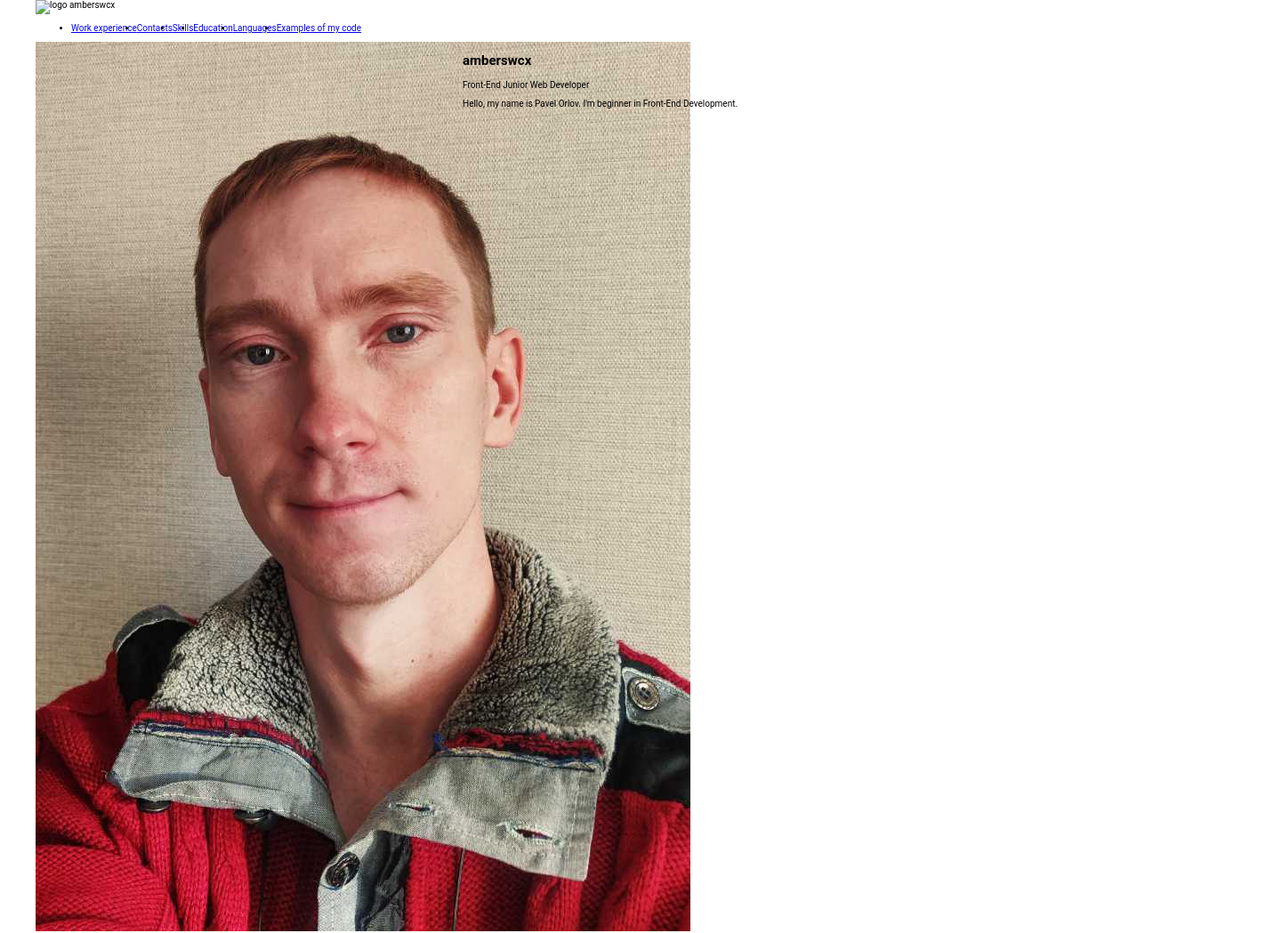
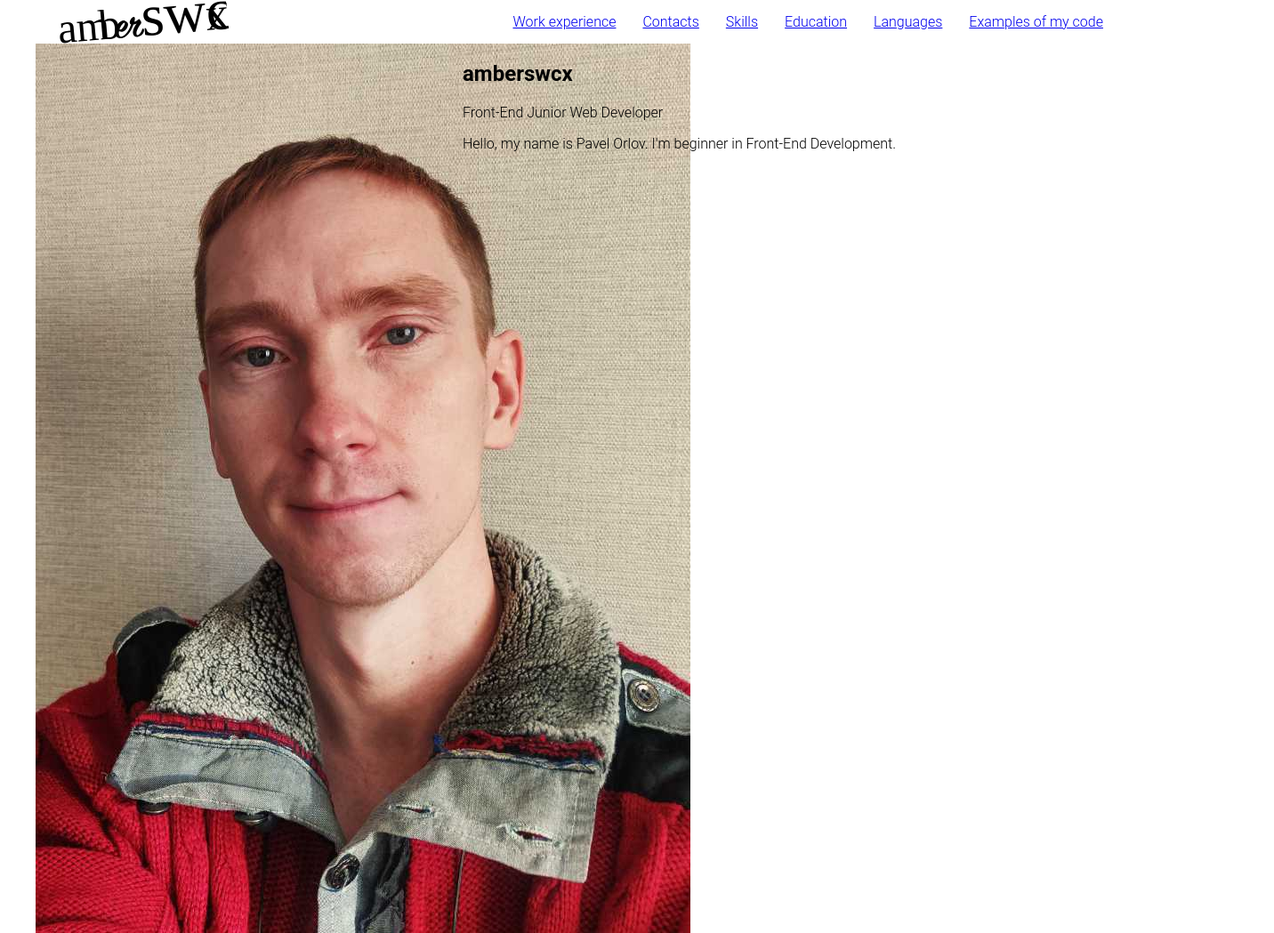
Before and after one commit to amberswcx/rsschool-cv, a plain HTML site: page index.html in a window 1280 px wide. Shown: the top 1049 px of the page at 89% size, 1432 px wide, since content can reach past the window. Drawn offline with Linux system fonts and the light colour scheme.

Commit message:
feat: add more common style & stylize heaver

```diff
--- a/index.html
+++ b/index.html
@@ -12,7 +12,6 @@
 <header>
   <nav class="page-header container">
     <a class="page-header__logo">
-      <img src="" alt="logo amberswcx">
     </a>
     <ul class="page-nav">
       <li class="page-nav__item"><a href="#work-experience">Work experience</a></li>
--- a/style.css
+++ b/style.css
@@ -5,6 +5,8 @@ html {
 body {
   margin: 0;
   font-family: Roboto, sans-serif;
+  font-size: 1.6rem;
+  font-weight: 300;
 }
 
 .visually-hidden {
@@ -23,14 +25,59 @@ body {
   width: 100%;
   max-width: 1200px;
   margin: 0 auto;
+  padding: 0 25px;
 }
 
-.page-nav,
+.page-header,
 .greeting,
 .cv-content,
-.page-links {
+.page-footer,
+.page-nav {
   display: flex;
+
+}
+
+.page-header,
+.greeting,
+.cv-content,
+.page-footer {
   flex-flow: row nowrap;
+}
+
+.page-nav {
+  flex-flow: row wrap;
+  justify-content: flex-end;
+}
+
+.page-header {
+  justify-content: space-between;
+  align-items: center;
+}
+
+.page-header__logo {
+  display: block;
+  cursor: pointer;
+  background: url("img/logo.svg") no-repeat center;
+  background-size: 80%;
+  transform: rotate(-5deg);
+  width: 240px;
+  height: 45px;
+}
+
+.page-nav {
+  align-items: center;
+  list-style: none;
+  padding: 0;
+  margin: 0 -30px 0 30px;
+}
+
+.page-nav__item {
+  padding: 15px 0;
+  margin-right: 30px;
+}
+
+.page-footer {
+  justify-content: center;
 }
 
 .column-left {
```
Also changed, not shown: img/logo.svg (added).
